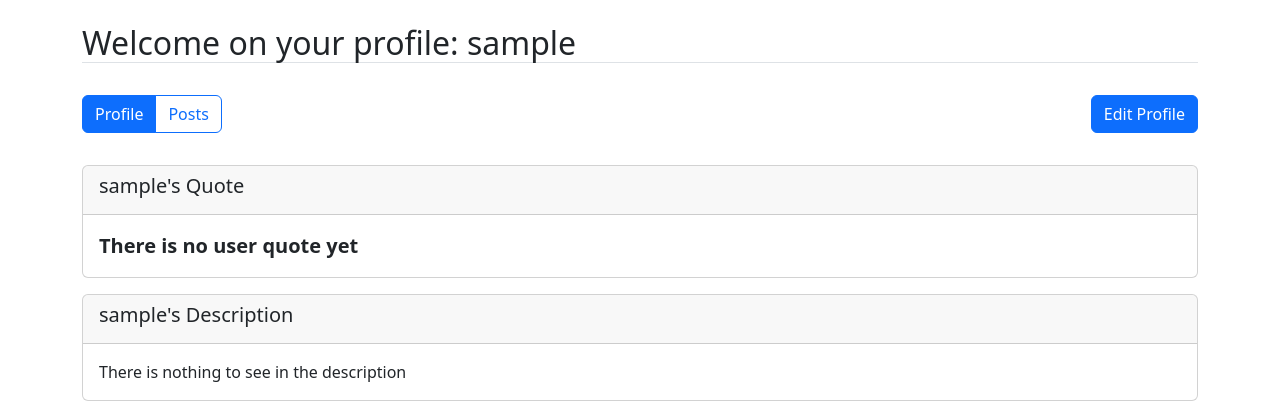
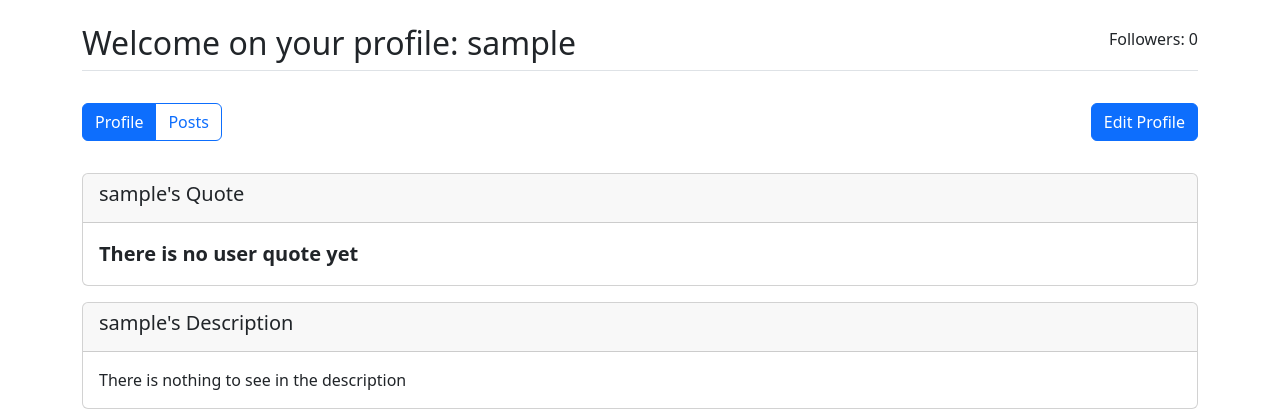
Before and after one commit to AdamPach/VSB_SKJ_SocialY, a Django app: page /profile/ in a window 1280 px wide. Shown: the part 56-476 px from the top of the page. Run offline with Django 5.2, Linux system fonts and the light colour scheme; the visitor is signed in with stand-in values (Sample User, id 1); some libraries are stand-ins or nearby versions.

Commit message:
#21 Display followers in profile

```diff
--- a/SocialY/profiles/templates/profile_template.html
+++ b/SocialY/profiles/templates/profile_template.html
@@ -1,10 +1,8 @@
 {% extends "base.html" %}
 
 {% block content %}
-    {% if is_current_user %}
-
-    {% endif %}
-    <h2 class="border-bottom border-1">
+    <div class="border-bottom border-1 d-flex justify-content-between align-items-center">
+        <h2>
             {% if is_current_user %}
                 Welcome on your profile:
             {% else %}
@@ -13,6 +11,8 @@
 
             {{ user_profile }}
         </h2>
+        <p>Followers: {{ user_profile.follow_destination.count }}</p>
+    </div>
 
     <div class="my-3">
         {% block profile_buttons %}
```
Lines whose indentation alone changed are shown as unchanged.
